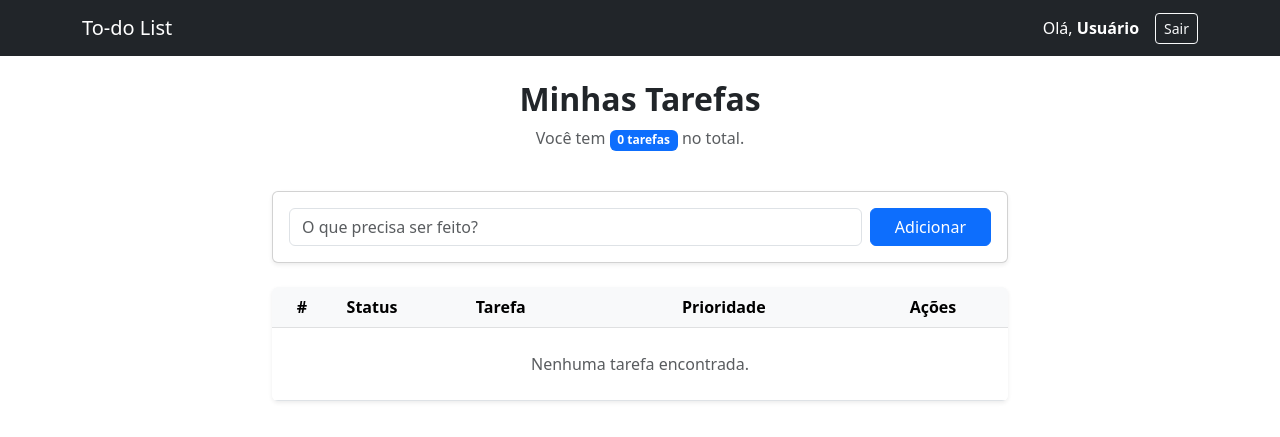
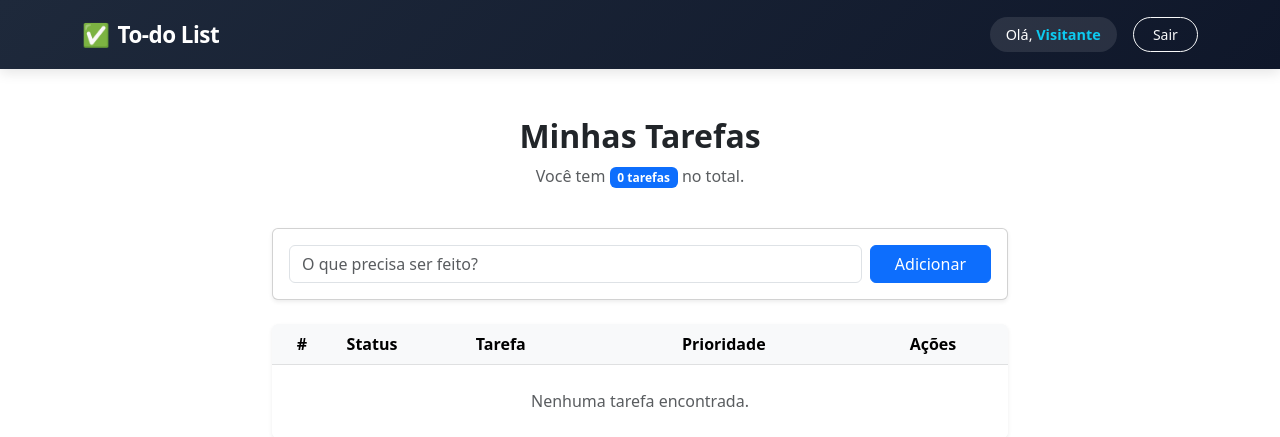
Before and after one commit to Pedro867/To-do-List, a Flask app: template templates/dashboard.html in a window 1280 px wide. Shown: the top 437 px of the page. Run offline with Flask 3, Linux system fonts and the light colour scheme; the template is opened without the code that fills it, so the values that code supplies are empty.

Commit message:
adjust: novo cabeçalho de página e confere se o usuário está logado

```diff
--- a/app.py
+++ b/app.py
@@ -3,6 +3,16 @@ from flask import Flask, render_template, request, redirect, url_for, session
 from dotenv import load_dotenv
 from models.usuarios import Usuario
 from models.tarefas import Tarefa
+
+from functools import wraps
+
+def login_required(f):
+    @wraps(f)
+    def decorated_function(*args, **kwargs):
+        if 'id_usuario' not in session:
+            return redirect(url_for('login'))
+        return f(*args, **kwargs)
+    return decorated_function
 
 load_dotenv() # Carrega variáveis do .env
 
@@ -105,10 +115,12 @@ def register():
 
 @app.route("/logout")
 def logout():
-    return render_template("login.html")
+    session.clear()
+    return redirect(url_for('login'))
 
 
 @app.route("/tarefa/add", methods=['POST'])
+@login_required
 def adicionar_tarefa():
     if request.method == 'POST':
         nome_tarefa = request.form.get('nome_tarefa')
@@ -122,6 +134,7 @@ def adicionar_tarefa():
 
 
 @app.route("/tarefa/edi/<int:id_tarefa>", methods=['POST'])
+@login_required
 def editar_tarefa(id_tarefa):
     novo_nome_tarefa       = request.form.get('nome')
     nova_prioridade_tarefa = int(request.form.get('prioridade'))
@@ -142,6 +155,7 @@ def editar_tarefa(id_tarefa):
 
 
 @app.route("/tarefa/del/<int:id_tarefa>", methods=['POST'])
+@login_required
 def deletar_tarefa(id_tarefa):
     tarefa     = Tarefa.query.filter_by(id=id_tarefa).first()
     if tarefa.id_usuario == session.get('id_usuario'):
@@ -152,6 +166,7 @@ def deletar_tarefa(id_tarefa):
 
 
 @app.route('/tarefa/concluir/<int:id_tarefa>', methods=['GET'])
+@login_required
 def concluir(id_tarefa):
     tarefa = Tarefa.query.get_or_404(id_tarefa)
     if tarefa.id_usuario == session.get('id_usuario'):
@@ -165,8 +180,12 @@ def concluir(id_tarefa):
 
 
 @app.route("/dashboard")
+@login_required
 def dashboard():
-    id_usuario = session['id_usuario']
+    id_usuario = session.get('id_usuario')
+    if not id_usuario:
+        return redirect(url_for('login'))
+
     usuario    = Usuario.query.filter_by(id=id_usuario).first()
     if usuario.adm:
         list_usuarios = Usuario.query.all()
--- /dev/null
+++ b/static/css/header.css
@@ -0,0 +1,30 @@
+.custom-navbar {
+    background: linear-gradient(135deg, #1e293b 0%, #0f172a 100%);
+    box-shadow: 0 4px 12px rgba(0, 0, 0, 0.1);
+    padding: 0.8rem 0;
+}
+
+.navbar-brand {
+    font-weight: 700;
+    letter-spacing: -0.5px;
+    font-size: 1.4rem;
+}
+
+.user-greeting {
+    background: rgba(255, 255, 255, 0.1);
+    padding: 0.4rem 1rem;
+    border-radius: 50px;
+    font-size: 0.9rem;
+}
+
+.btn-logout {
+    border-radius: 50px;
+    padding: 0.4rem 1.2rem;
+    transition: all 0.3s ease;
+}
+
+.btn-logout:hover {
+    background-color: #ef4444;
+    border-color: #ef4444;
+    transform: translateY(-1px);
+}
--- a/templates/base.html
+++ b/templates/base.html
@@ -6,14 +6,16 @@
     <title>{% block title %}Meu Projeto{% endblock %}</title>
 
     <link href="https://cdn.jsdelivr.net/npm/bootstrap@5.3.0/dist/css/bootstrap.min.css" rel="stylesheet">
-    <link rel="stylesheet" href="{{ url_for('static', filename='css/style.css') }}">
+    <link rel="stylesheet" href="{{ url_for('static', filename='css/header.css') }}">
 </head>
 <body>
 
     {% block header %}
-    <nav class="navbar navbar-expand-lg navbar-dark bg-dark mb-4">
+    <nav class="navbar navbar-expand-lg navbar-dark custom-navbar mb-5">
         <div class="container">
-            <a class="navbar-brand" href="/">To-do List</a>
+            <a class="navbar-brand d-flex align-items-center" href="/dashboard">
+                <span class="me-2">✅</span> To-do List
+            </a>
         </div>
     </nav>
     {% endblock %}
--- a/templates/base_logado.html
+++ b/templates/base_logado.html
@@ -3,15 +3,20 @@
 {% block title %}Área Logada{% endblock %}
 
 {% block header %}
-    <nav class="navbar navbar-expand-lg navbar-dark bg-dark mb-4">
+    <nav class="navbar navbar-expand-lg navbar-dark custom-navbar mb-5">
         <div class="container">
-            <a class="navbar-brand" href="/">To-do List</a>
+            <a class="navbar-brand d-flex align-items-center" href="/">
+                <span class="me-2">✅</span> To-do List
+            </a>
 
             <div class="d-flex align-items-center">
-                <span class="navbar-text text-white me-3">
-                    Olá, <strong>{{ nome_usuario.split()[0] if nome_usuario else "Usuário" }}</strong>
+                <span class="navbar-text text-white me-3 user-greeting">
+                    Olá, <span class="fw-bold text-info">{{ nome_usuario.split()[0] if nome_usuario else "Visitante" }}</span>
                 </span>
-                <a href="/logout" class="btn btn-outline-light btn-sm">Sair</a>
+
+                <a href="/logout" class="btn btn-outline-light btn-sm btn-logout">
+                    Sair
+                </a>
             </div>
         </div>
     </nav>
```
Also changed, not shown: static/css/style.css (deleted).
